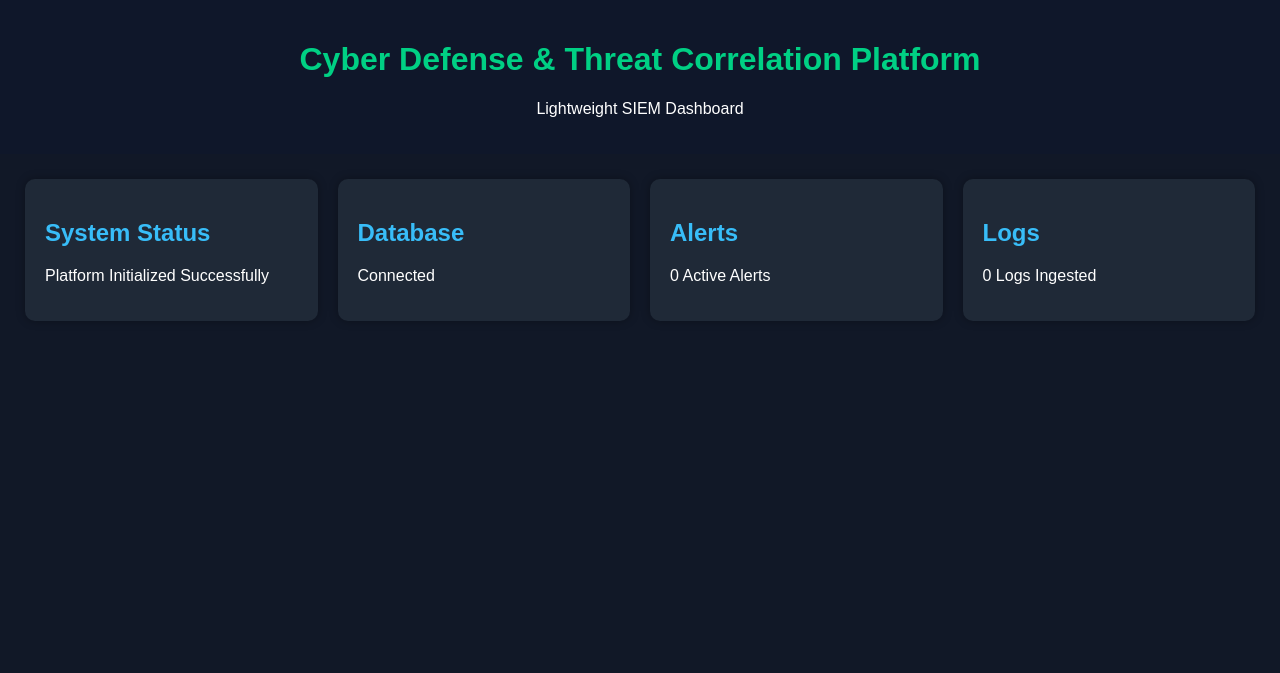
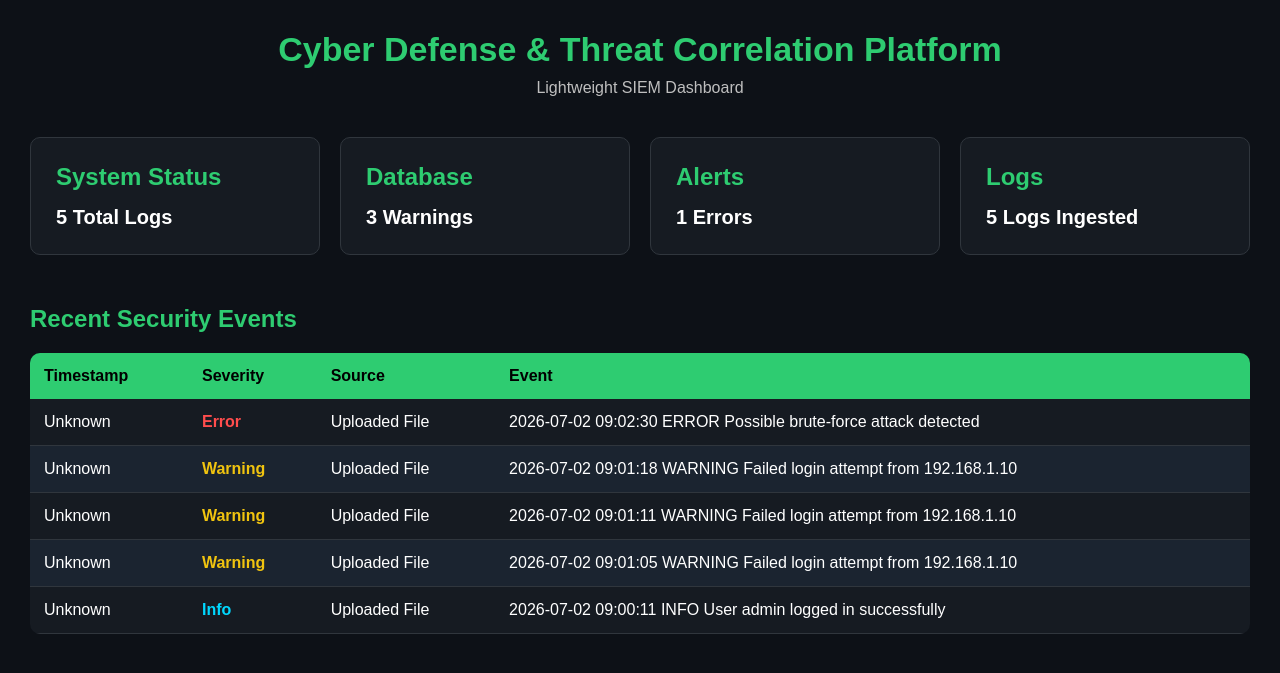
Before and after one commit to iamdonwisdom/Cyber_Defense_Threat_Correlation_Platform, a Flask app: page / in a window 1280 px wide. Shown: the top 673 px of the page. Run offline with Flask 3, Linux system fonts and the light colour scheme; data comes from the database, SQL or seed files in the repository; both versions use the stored data as it was after the commit.

Commit message:
Build SIEM dashboard with log ingestion and event display

```diff
--- a/app.py
+++ b/app.py
@@ -1,15 +1,70 @@
-from flask import Flask, render_template
-from modules.database import initialize_database
+
+from flask import Flask, render_template, request
+from werkzeug.utils import secure_filename
+import os
+
+from modules.database import (
+    initialize_database,
+    save_log,
+    get_dashboard_stats,
+    get_recent_logs
+)
+from modules.log_parser import parse_log
 
 app = Flask(__name__)
 
-# Initialize the database when the application starts
+UPLOAD_FOLDER = "uploads"
+app.config["UPLOAD_FOLDER"] = UPLOAD_FOLDER
+
+os.makedirs(UPLOAD_FOLDER, exist_ok=True)
+
 initialize_database()
 
 
 @app.route("/")
 def dashboard():
-    return render_template("dashboard.html")
+    stats = get_dashboard_stats()
+    logs = get_recent_logs()
+
+    return render_template(
+        "dashboard.html",
+        stats=stats,
+        logs=logs
+    )
+
+
+
+@app.route("/upload", methods=["GET", "POST"])
+def upload_page():
+    if request.method == "POST":
+
+        if "logfile" not in request.files:
+            return "No file selected."
+
+        file = request.files["logfile"]
+
+        if file.filename == "":
+            return "Please choose a file."
+
+        filename = secure_filename(file.filename)
+        filepath = os.path.join(app.config["UPLOAD_FOLDER"], filename)
+        file.save(filepath)
+
+        logs = parse_log(filepath)
+
+        for log in logs:
+            save_log(log)
+
+        stats = get_dashboard_stats()
+
+        return render_template(
+            "upload.html",
+            logs=logs,
+            filename=filename,
+            stats=stats
+        )
+
+    return render_template("upload.html")
 
 
 if __name__ == "__main__":
--- a/modules/database.py
+++ b/modules/database.py
@@ -20,6 +20,77 @@ def initialize_database():
 
     conn.commit()
     conn.close()
+def get_recent_logs(limit=10):
+    conn = get_connection()
+    cursor = conn.cursor()
+
+    logs = cursor.execute("""
+        SELECT timestamp, severity, source, raw_log
+        FROM logs
+        ORDER BY id DESC
+        LIMIT ?
+    """, (limit,)).fetchall()
+
+    conn.close()
+
+    return logs
+
+def get_dashboard_stats():
+    conn = get_connection()
+    cursor = conn.cursor()
+
+    total_logs = cursor.execute(
+        "SELECT COUNT(*) FROM logs"
+    ).fetchone()[0]
+
+    warnings = cursor.execute(
+        "SELECT COUNT(*) FROM logs WHERE severity='Warning'"
+    ).fetchone()[0]
+
+    errors = cursor.execute(
+        "SELECT COUNT(*) FROM logs WHERE severity='Error'"
+    ).fetchone()[0]
+
+    conn.close()
+
+    return {
+        "total_logs": total_logs,
+        "warnings": warnings,
+        "errors": errors
+    }
+
+
+def save_log(log_entry):
+    conn = get_connection()
+    cursor = conn.cursor()
+
+    # Detect severity from the log entry
+    if "ERROR" in log_entry:
+        severity = "Error"
+    elif "WARNING" in log_entry:
+        severity = "Warning"
+    else:
+        severity = "Info"
+
+    cursor.execute("""
+        INSERT INTO logs (
+            timestamp,
+            source,
+            event_type,
+            severity,
+            raw_log
+        )
+        VALUES (?, ?, ?, ?, ?)
+    """, (
+        "Unknown",
+        "Uploaded File",
+        "Log Entry",
+        severity,
+        log_entry
+    ))
+
+    conn.commit()
+    conn.close()
 
 
 if __name__ == "__main__":
--- a/static/css/style.css
+++ b/static/css/style.css
@@ -1,34 +1,120 @@
+*{
+    margin:0;
+    padding:0;
+    box-sizing:border-box;
+}
+
 body{
-    margin:0;
+    background:#0d1117;
+    color:white;
     font-family:Arial,Helvetica,sans-serif;
-    background:#111827;
-    color:white;
+    padding:30px;
 }
 
 header{
-    background:#0f172a;
-    padding:20px;
     text-align:center;
+    margin-bottom:40px;
+}
+
+header h1{
+    color:#2ecc71;
+    margin-bottom:10px;
+    font-size:34px;
+}
+
+header p{
+    color:#bfbfbf;
 }
 
 main{
     display:grid;
-    grid-template-columns:repeat(auto-fit,minmax(250px,1fr));
+    grid-template-columns:repeat(4,1fr);
     gap:20px;
+}
+
+.card{
+    background:#161b22;
+    border:1px solid #30363d;
+    border-radius:10px;
     padding:25px;
 }
 
-.card{
-    background:#1f2937;
-    padding:20px;
-    border-radius:10px;
-    box-shadow:0 0 10px rgba(0,0,0,.3);
+.card h2{
+    color:#2ecc71;
+    margin-bottom:15px;
 }
 
-h1{
-    color:#00d084;
+.card p{
+    font-size:20px;
+    font-weight:bold;
 }
 
-h2{
-    color:#38bdf8;
+.logs-section{
+    grid-column:1 / -1;
+    margin-top:30px;
 }
+
+.logs-section h2{
+    color:#2ecc71;
+    margin-bottom:20px;
+}
+
+.log-table{
+    width:100%;
+    border-collapse:collapse;
+    background:#161b22;
+    border-radius:10px;
+    overflow:hidden;
+}
+
+.log-table th{
+    background:#2ecc71;
+    color:black;
+    padding:14px;
+    text-align:left;
+}
+
+.log-table td{
+    padding:14px;
+    border-bottom:1px solid #30363d;
+    word-break:break-word;
+}
+
+.log-table tr:nth-child(even){
+    background:#1b2430;
+}
+
+.log-table tr:hover{
+    background:#263238;
+}
+
+.info{
+    color:#00d8ff;
+    font-weight:bold;
+}
+
+.warning{
+    color:#f1c40f;
+    font-weight:bold;
+}
+
+.error{
+    color:#ff4d4d;
+    font-weight:bold;
+}
+
+@media(max-width:1000px){
+
+main{
+grid-template-columns:repeat(2,1fr);
+}
+
+}
+
+@media(max-width:700px){
+
+main{
+grid-template-columns:1fr;
+}
+
+}
--- a/templates/dashboard.html
+++ b/templates/dashboard.html
@@ -1,5 +1,6 @@
 <!DOCTYPE html>
 <html lang="en">
+
 <head>
     <meta charset="UTF-8">
     <meta name="viewport" content="width=device-width, initial-scale=1.0">
@@ -19,22 +20,62 @@
 
     <div class="card">
         <h2>System Status</h2>
-    <p>Platform Initialized Successfully</p>
+        <p>{{ stats.total_logs }} Total Logs</p>
     </div>
 
     <div class="card">
         <h2>Database</h2>
-    <p>Connected</p>
+        <p>{{ stats.warnings }} Warnings</p>
     </div>
 
     <div class="card">
         <h2>Alerts</h2>
-    <p>0 Active Alerts</p>
+        <p>{{ stats.errors }} Errors</p>
     </div>
 
     <div class="card">
         <h2>Logs</h2>
-    <p>0 Logs Ingested</p>
+        <p>{{ stats.total_logs }} Logs Ingested</p>
+    </div>
+
+    <div class="logs-section">
+
+        <h2>Recent Security Events</h2>
+
+        <table class="log-table">
+
+            <thead>
+                <tr>
+                    <th>Timestamp</th>
+                    <th>Severity</th>
+                    <th>Source</th>
+                    <th>Event</th>
+                </tr>
+            </thead>
+
+            <tbody>
+
+                {% for log in logs %}
+                <tr>
+                    <td>{{ log.timestamp }}</td>
+
+                    <td>
+                        <span class="{{ log.severity|lower }}">
+                            {{ log.severity }}
+                        </span>
+                    </td>
+
+                    <td>{{ log.source }}</td>
+
+                    <td>{{ log.raw_log }}</td>
+
+                </tr>
+                {% endfor %}
+
+            </tbody>
+
+        </table>
+
     </div>
 
 </main>
```
Also changed, not shown: templates/upload.html (added, +60 -0 lines), database/database.db, modules/log_parser.py (line endings or trailing spaces), templates/databoard.html (added), 1 other file. Lines whose indentation alone changed are shown as unchanged.
